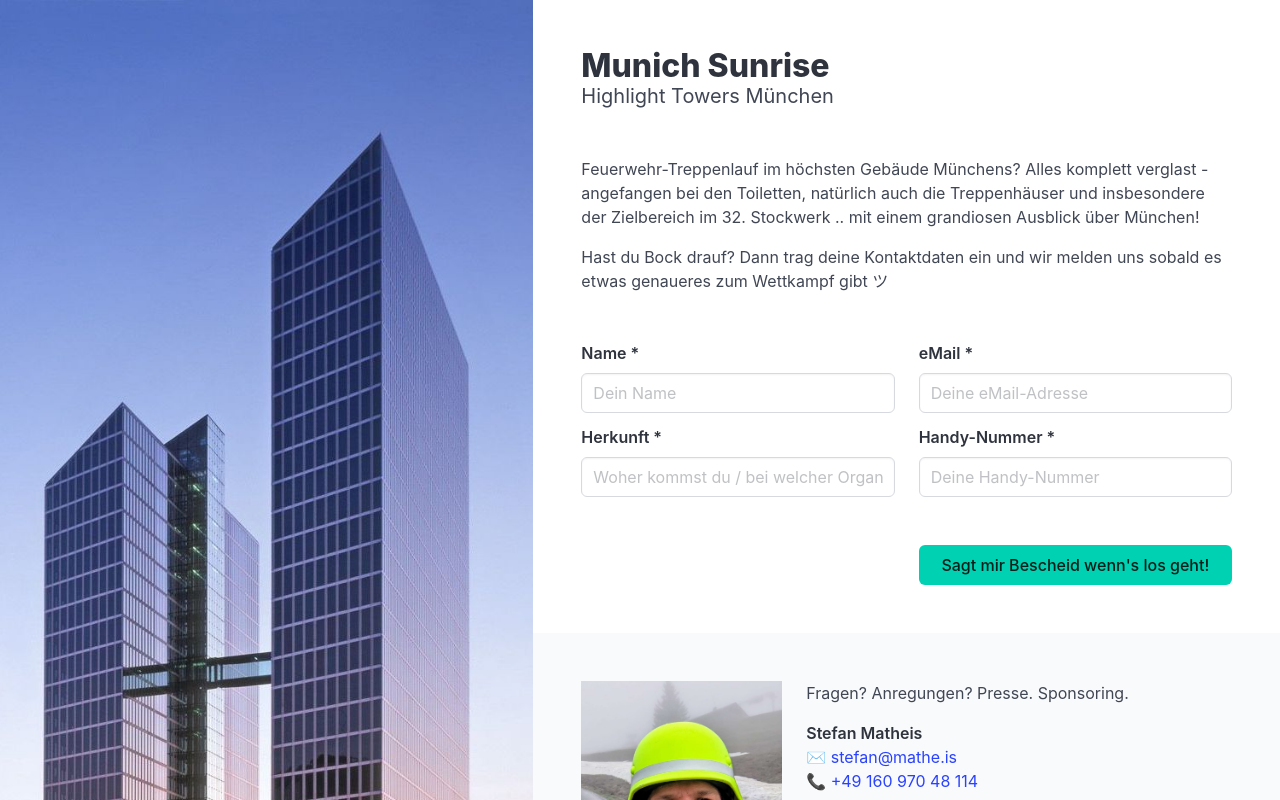
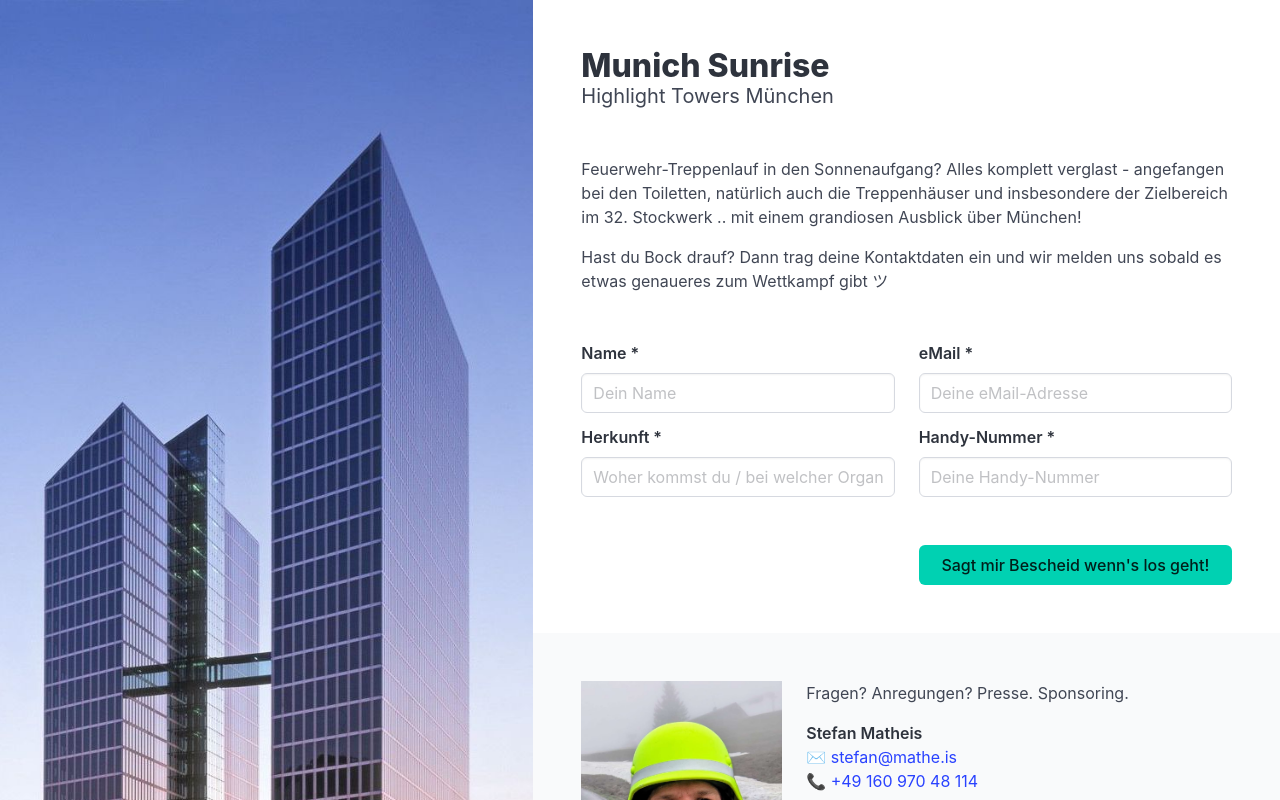
Before and after one commit to steffkes/munich-sunrise, a Nuxt app: page / in a window 1280 px wide. Shown: the top 800 px of the page. Built offline with nearby package versions, Linux system fonts and the light colour scheme.

Commit message:
fix promotion text
highlight towers are the second highest building (after the
o2 tower)

```diff
--- a/app.vue
+++ b/app.vue
@@ -102,10 +102,10 @@
 
         <div class="content my-6">
           <p>
-            Feuerwehr-Treppenlauf im höchsten Gebäude Münchens? Alles komplett
-            verglast - angefangen bei den Toiletten, natürlich auch die
-            Treppenhäuser und insbesondere der Zielbereich im 32. Stockwerk ..
-            mit einem grandiosen Ausblick über München!
+            Feuerwehr-Treppenlauf in den Sonnenaufgang? Alles komplett verglast
+            - angefangen bei den Toiletten, natürlich auch die Treppenhäuser und
+            insbesondere der Zielbereich im 32. Stockwerk .. mit einem
+            grandiosen Ausblick über München!
           </p>
 
           <p>
```
